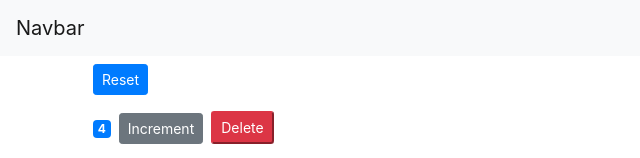
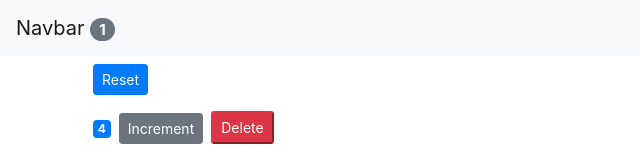
Before and after one commit to mapleDevJS/card-counter-app, a React (Create React App) app: page / in a window 1280 px wide. Shown: the top 158 px of the page, without its empty margins (0-640 px from the left). Built offline with nearby package versions, Linux system fonts and the light colour scheme.

Commit message:
refactor: refavtored navbar component
Stateless Functional Components

```diff
--- a/src/components/counters.jsx
+++ b/src/components/counters.jsx
@@ -2,50 +2,20 @@ import React, { Component } from "react";
 import Counter from "./counter";
 
 class Counters extends Component {
-  state = {
-    counters: [
-      { id: 1, value: 4 },
-      { id: 2, value: 0 },
-      { id: 3, value: 0 },
-      { id: 4, value: 0 },
-    ],
-  };
-
-  handleIncrement = (counter) => {
-      const counters = [...this.state.counters];
-      const index = counters.indexOf(counter);
-      counters[index] = {...counter};
-      counters[index].value++;
-      this.setState({counters});
-  }
-
-  handleDelete = (counterId) => {
-    const counters = this.state.counters.filter((c) => c.id !== counterId);
-    this.setState({ counters });
-  };
-
-  handleReset = () => {
-      const counters = this.state.counters.map(c => {
-          c.value = 0;
-          return c;
-      });
-      this.setState({counters});
-  }
-
   render() {
     return (
       <div>
         <button
-          onClick={this.handleReset}
+          onClick={this.props.onReset}
           className="btn btn-primary btn-sm m-2"
         >
             Reset
         </button>
-        {this.state.counters.map((counter) => (
+        {this.props.counters.map((counter) => (
           <Counter
             key={counter.id}
-            onDelete={this.handleDelete}
-            onIncrement={this.handleIncrement}
+            onDelete={this.props.onDelete}
+            onIncrement={this.props.onIncrement}
             counter={counter}
           />
         ))}
--- a/src/components/navbar.jsx
+++ b/src/components/navbar.jsx
@@ -1,14 +1,16 @@
-import React, { Component } from 'react'
+import React from "react";
 
-class NavBar extends Component {
-    state = {  }
-    render() {
-        return (
-            <nav className="navbar navbar-light bg-light">
-                <a className="navbar-brand" href="#">Navbar</a>
-            </nav>
-        );
-    }
-}
+const NavBar = (props) => {
+  return (
+    <nav className="navbar navbar-light bg-light">
+      <a className="navbar-brand" href="#">
+        Navbar{" "}
+        <span className="badge badge-pill badge-secondary">
+          {props.totalCounters}
+        </span>
+      </a>
+    </nav>
+  );
+};
 
 export default NavBar;
```
